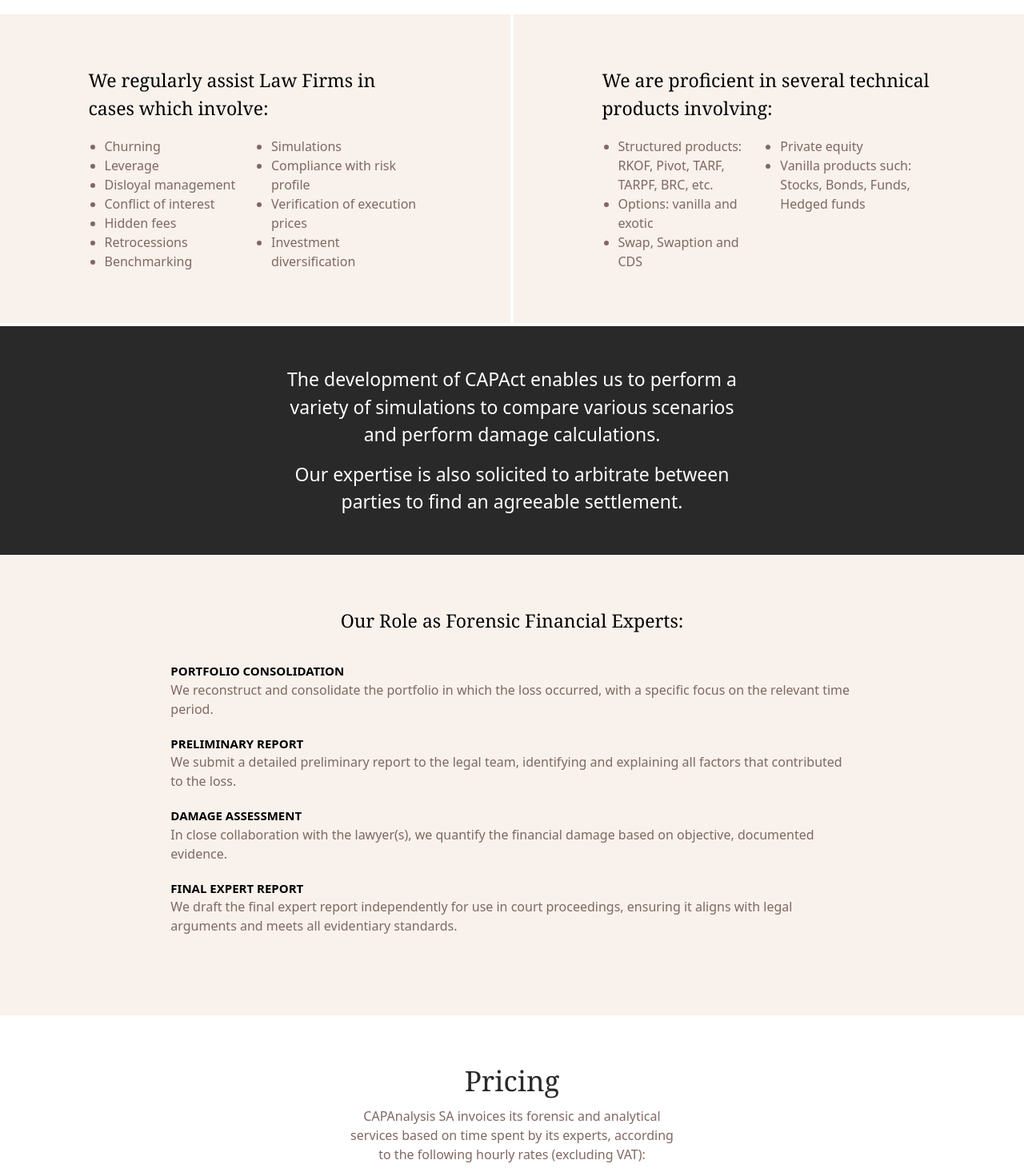
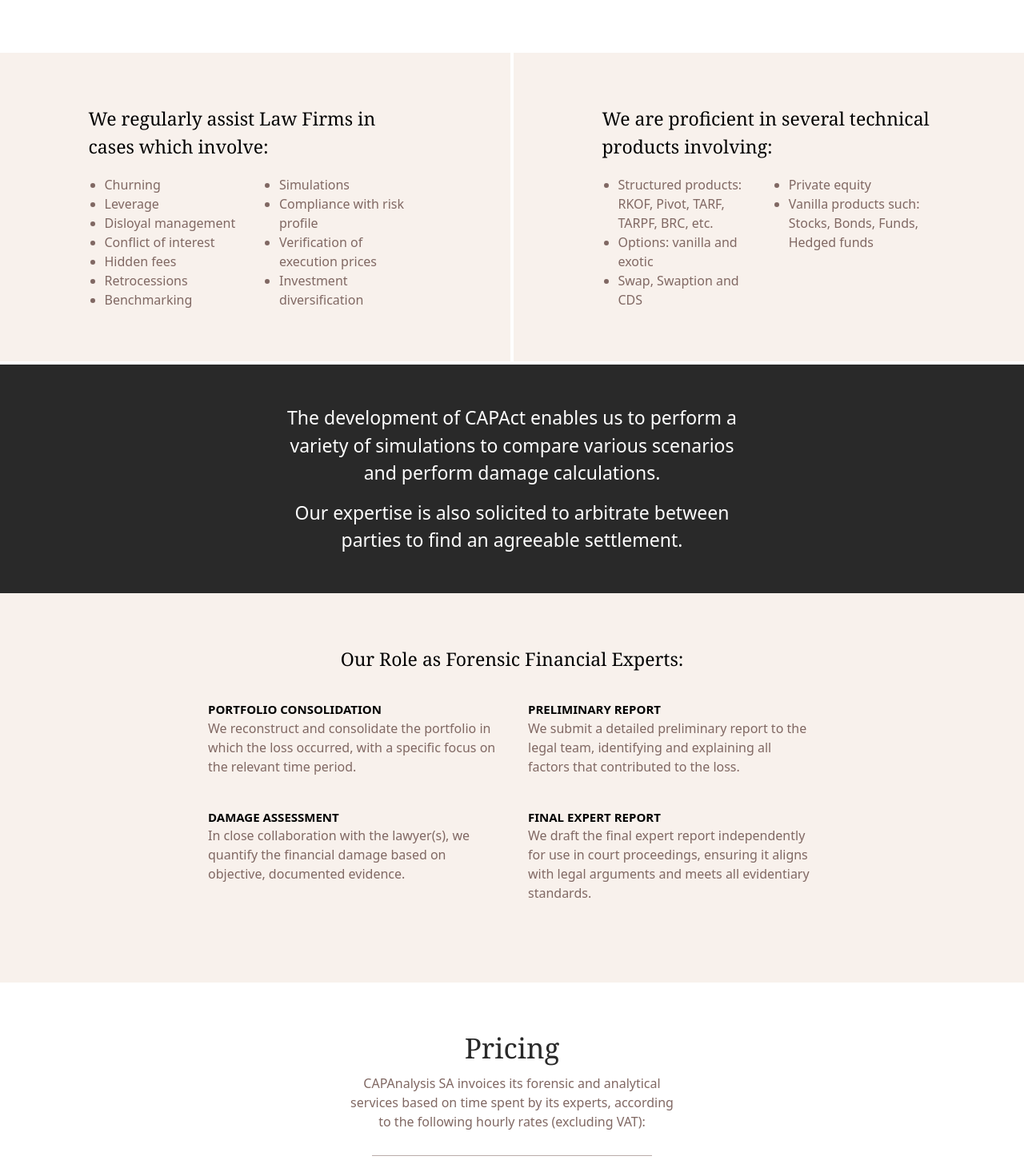
Before and after one commit to pierre-debruyne/CapAnalysis, a Next.js app: page /forensic-financial-analysis in a window 1280 px wide. Shown: the part 1493-2959 px from the top of the page at 80% size. Built offline with nearby package versions, Linux system fonts and the light colour scheme.

Commit message:
fix: responsive for forensic financial analysis page

```diff
--- a/src/app/forensic-financial-analysis/page.tsx
+++ b/src/app/forensic-financial-analysis/page.tsx
@@ -24,7 +24,7 @@ export default function ForensicFinancialAnalysis() {
           Financial Expert by the Geneva Court since 2018.
         </p>
       </div>
-      <div className="grid xl:grid-cols-3 md:grid-cols-2  grid-rows-2 pb-[48px] gap-x-[170px] gap-y-[60px] max-w-max mx-auto items-start">
+      <div className="grid xl:grid-cols-3 md:grid-cols-2 px-[50px]  grid-rows-2 pb-[48px] gap-x-[170px] gap-y-[60px] max-w-max mx-auto items-start">
         <InfoBlock
           UppercaseText={"Damage Calculation\n"}
           LowercaseText={
@@ -63,7 +63,7 @@ export default function ForensicFinancialAnalysis() {
               We regularly assist Law Firms in cases which involve:
             </h3>
 
-            <div className="flex flex-col lg:flex-row text-[#806863] font-light font-sans text-[16px]">
+            <div className="flex flex-col lg:flex-row text-[#806863] font-light font-sans text-[16px] xl:gap-5">
               <ul className="list-disc list-outside pl-5 lg:w-2/4">
                 <li>Churning</li>
                 <li>Leverage</li>
@@ -88,7 +88,7 @@ export default function ForensicFinancialAnalysis() {
             <h3 className="font-normal font-serif text-[23px] pb-[19px]">
               We are proficient in several technical products involving:
             </h3>
-            <div className="flex flex-col lg:flex-row justify-between text-[#806863] font-light font-sans text-[16px]">
+            <div className="flex flex-col lg:flex-row justify-between text-[#806863] font-light font-sans text-[16px] xl:gap-5">
               <ul className="list-disc list-outside pl-5">
                 <li>
                   Structured products: RKOF, Pivot, TARF, TARPF, BRC, etc.
@@ -126,13 +126,17 @@ export default function ForensicFinancialAnalysis() {
       </div>
 
       <div className="flex w-full">
-        <div className="bg-[#F8F1EC] w-full py-[65px]">
+        <div className="bg-[#F8F1EC] w-full py-[65px] px-[50px]">
           <h2 className="text-center text-[23px] font-serif font-normal">
             Our Role as Forensic Financial Experts:
           </h2>
-          <div className="flex flex-col 2xl:flex-row text-start 2xl:items-stretch items-center gap-5 2xl:gap-0 justify-between w-full mx-auto max-w-[1450px] py-[35px] 2xl:divide-x-[0.6px] 2xl:divide-[#BAACA9]">
-            <div className="flex-1 w-2/3 2xl:max-w-[360px] 2xl:pr-[45px]">
-              <div className="2xl:max-w-[297px]">
+
+          <div className="w-full mx-auto max-w-[1450px] py-[35px] flex flex-col gap-5">
+            <div
+              className="flex flex-col gap-5 md:grid md:grid-cols-2 md:gap-10 md:justify-items-center md:max-w-[980px] md:mx-auto 2xl:flex 2xl:flex-row 2xl:items-stretch 2xl:gap-0 2xl:max-w-none 2xl:divide-x-[0.6px] 2xl:divide-[#BAACA9]"
+            >
+              <div className="w-full 2xl:flex-1 2xl:h-full 2xl:flex 2xl:pr-[45px] text-center md:text-start">
+                <div className="max-w-[360px] 2xl:max-w-[297px] mx-auto 2xl:mx-0">
                   <div className="text-[15px] uppercase font-sans font-semibold">
                   Portfolio Consolidation
                   </div>
@@ -143,8 +147,8 @@ export default function ForensicFinancialAnalysis() {
                 </div>
               </div>
 
-            <div className="flex-1 w-2/3 2xl:max-w-[360px] 2xl:px-[45px]">
-              <div className="2xl:max-w-[297px]">
+              <div className="w-full 2xl:flex-1 2xl:h-full 2xl:flex 2xl:px-[45px] text-center md:text-start">
+                <div className="max-w-[360px] 2xl:max-w-[297px] mx-auto 2xl:mx-0">
                   <div className="text-[15px] uppercase font-sans font-semibold">
                     Preliminary Report
                   </div>
@@ -156,8 +160,8 @@ export default function ForensicFinancialAnalysis() {
                 </div>
               </div>
 
-            <div className="flex-1 w-2/3 2xl:max-w-[360px] 2xl:pl-[45px]">
-              <div className="2xl:max-w-[297px]">
+              <div className="w-full 2xl:flex-1 2xl:h-full 2xl:flex 2xl:px-[45px] text-center md:text-start">
+                <div className="max-w-[360px] 2xl:max-w-[297px] mx-auto 2xl:mx-0">
                   <div className="text-[15px] uppercase font-sans font-semibold">
                     Damage Assessment
                   </div>
@@ -168,8 +172,8 @@ export default function ForensicFinancialAnalysis() {
                 </div>
               </div>
 
-            <div className="flex-1 w-2/3 2xl:max-w-[360px] 2xl:pl-[45px]">
-              <div className="2xl:max-w-[297px]">
+              <div className="w-full 2xl:flex-1 2xl:h-full 2xl:flex 2xl:pl-[45px] text-center md:text-start">
+                <div className="max-w-[360px] 2xl:max-w-[297px] mx-auto 2xl:mx-0">
                   <div className="text-[15px] uppercase font-sans font-semibold">
                   Final Expert Report
                   </div>
@@ -178,6 +182,7 @@ export default function ForensicFinancialAnalysis() {
                   court proceedings, ensuring it aligns with legal arguments and
                   meets all evidentiary standards.
                   </p>
+                </div>
               </div>
             </div>
           </div>
```
Lines whose indentation alone changed are shown as unchanged.
